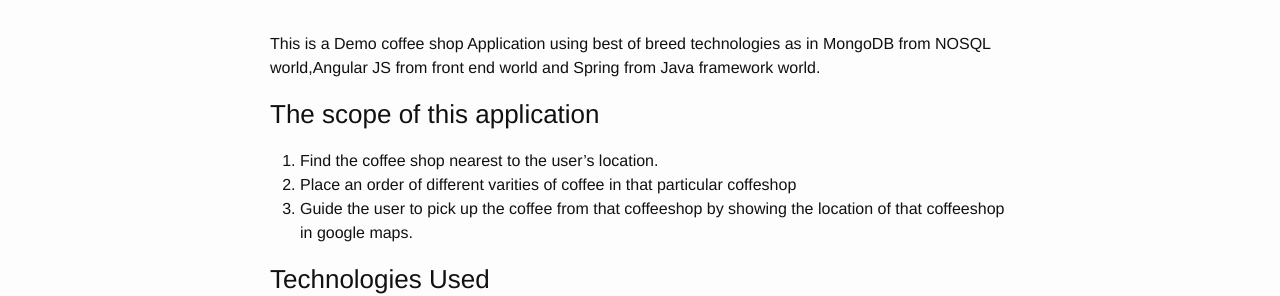
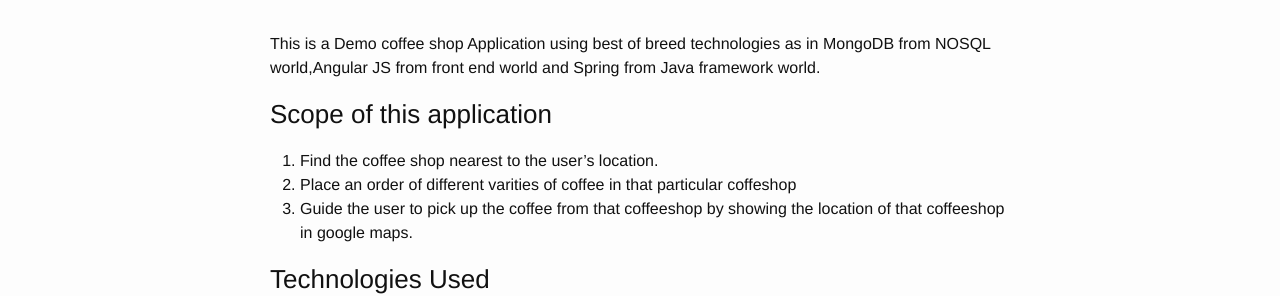
Before and after one commit to arghya88/arghya88.github.io, a Jekyll site: the page built from _posts/2015-06-01-CoffeeShop_Application.markdown, in a window 1280 px wide. Shown: the part 168-464 px from the top of the page. Built offline with Jekyll 4.4.1, drawn with Linux system fonts in a browser that asks for light colours.

Commit message:
no message

```diff
--- a/_posts/2015-06-01-CoffeeShop_Application.markdown
+++ b/_posts/2015-06-01-CoffeeShop_Application.markdown
@@ -9,7 +9,7 @@
 
 This is a Demo coffee shop Application using best of breed technologies as in MongoDB from NOSQL world,Angular JS from front end world and Spring from Java framework world.
 
-### The scope of this application
+### Scope of this application
 
 1. Find the  coffee shop nearest to the user's location.
 2. Place an order of different varities of coffee in that particular coffeshop
```
